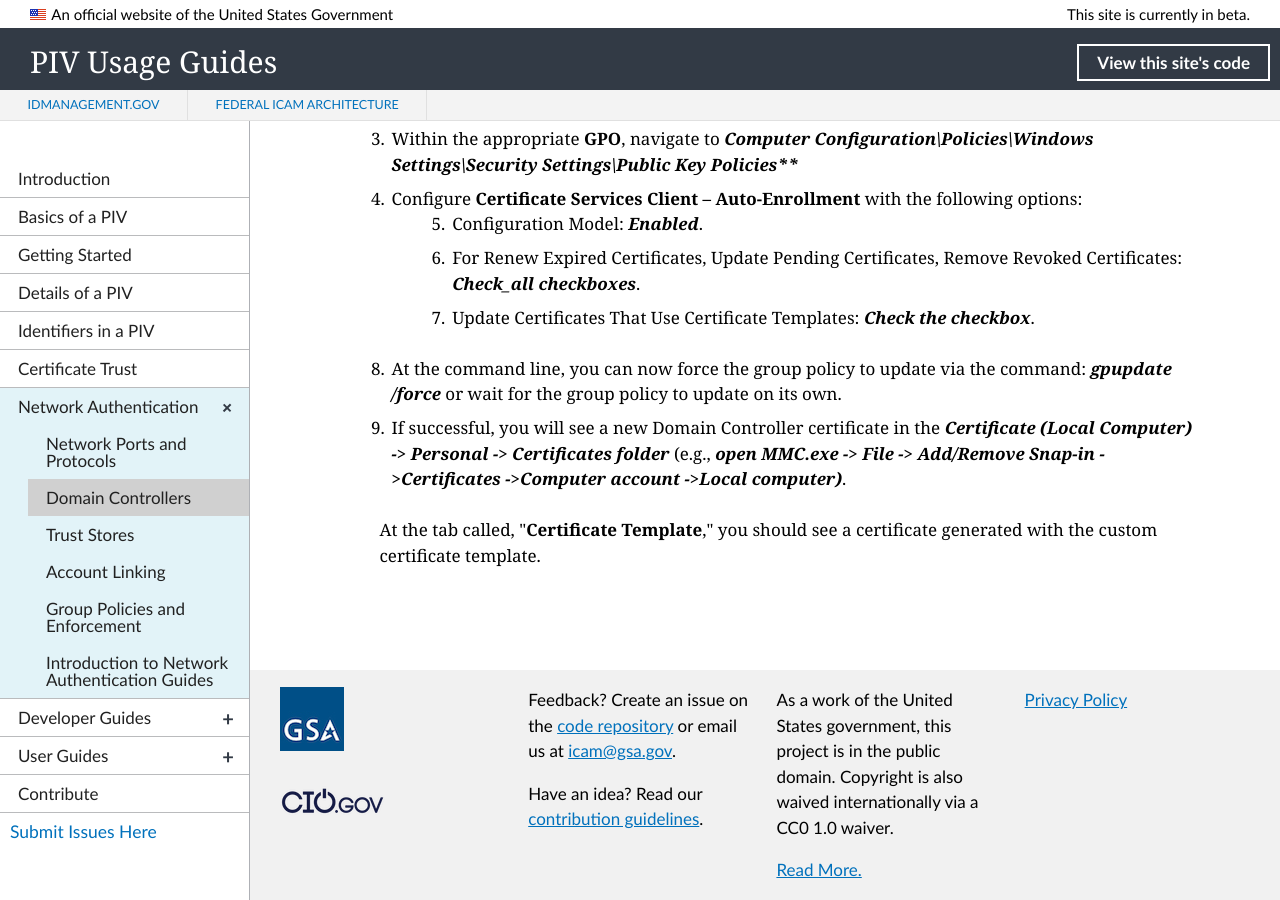
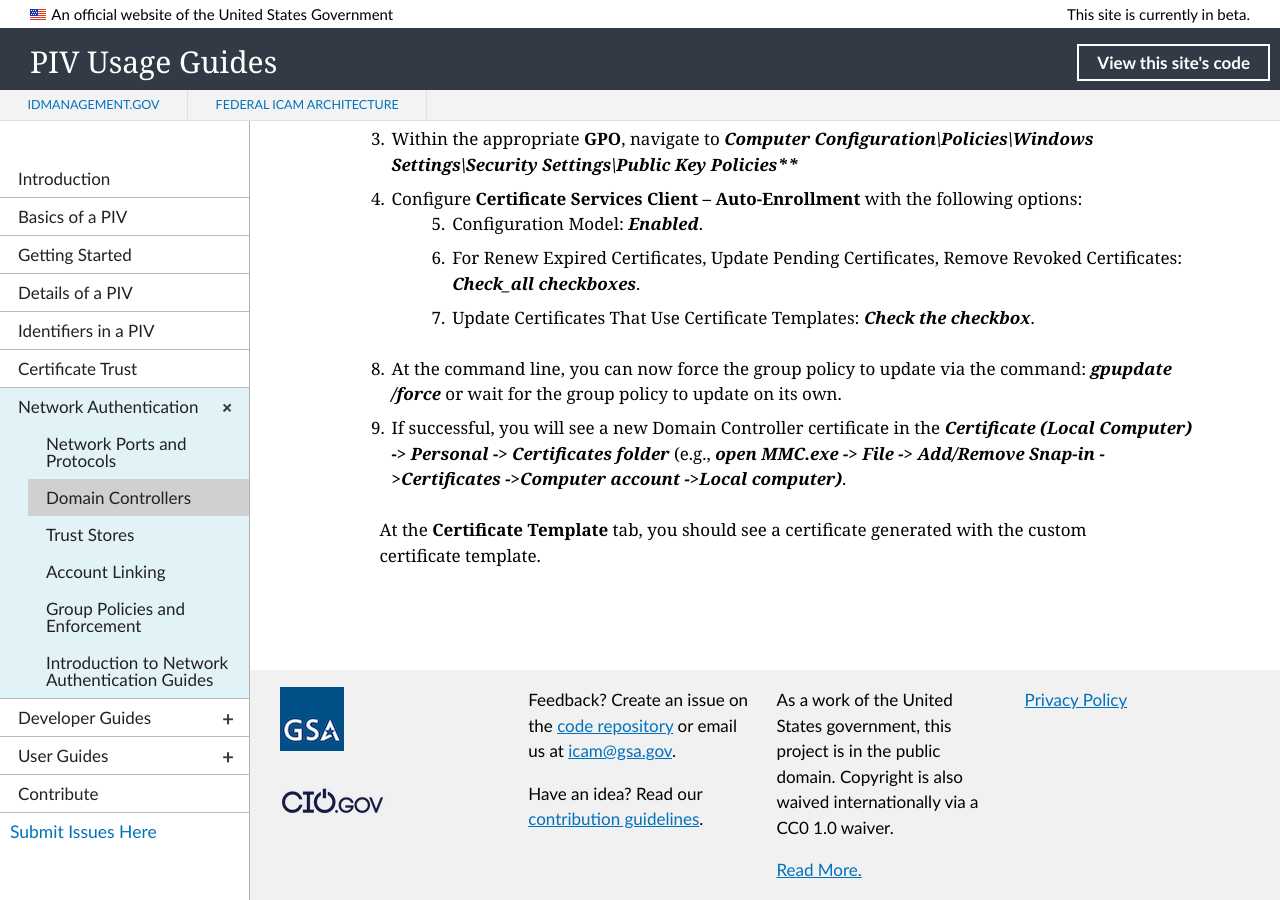
Before and after one commit to GSA/piv-guides, a Jekyll site: the page built from _networkconfig/2_domaincontrollers.md, in a window 1280 px wide and 900 px high, scrolled down 3897 px. Built offline with Jekyll 4.4.1, drawn with Linux system fonts in a browser that asks for light colours; nearby versions of some CDN libraries.

Commit message:
Update 2_domaincontrollers.md

```diff
--- a/_networkconfig/2_domaincontrollers.md
+++ b/_networkconfig/2_domaincontrollers.md
@@ -109,4 +109,4 @@ _**Use Case:** We would like to use a local enterprise Microsoft CA to issue a D
   5. At the command line, you can now force the group policy to update via the command: **_gpupdate /force_** or wait for the group policy to update on its own.
   6. If successful, you will see a new Domain Controller certificate in the **_Certificate (Local Computer) -&gt; Personal -&gt; Certificates folder_** (e.g., **_open MMC.exe -&gt; File -&gt; Add/Remove Snap-in -&gt;Certificates -&gt;Computer account -&gt;Local computer)_**.
 
-  > At the tab called, &quot;**Certificate Template**,&quot; you should see a certificate generated with the custom certificate template.
+  > At the **Certificate Template** tab, you should see a certificate generated with the custom certificate template.
```
